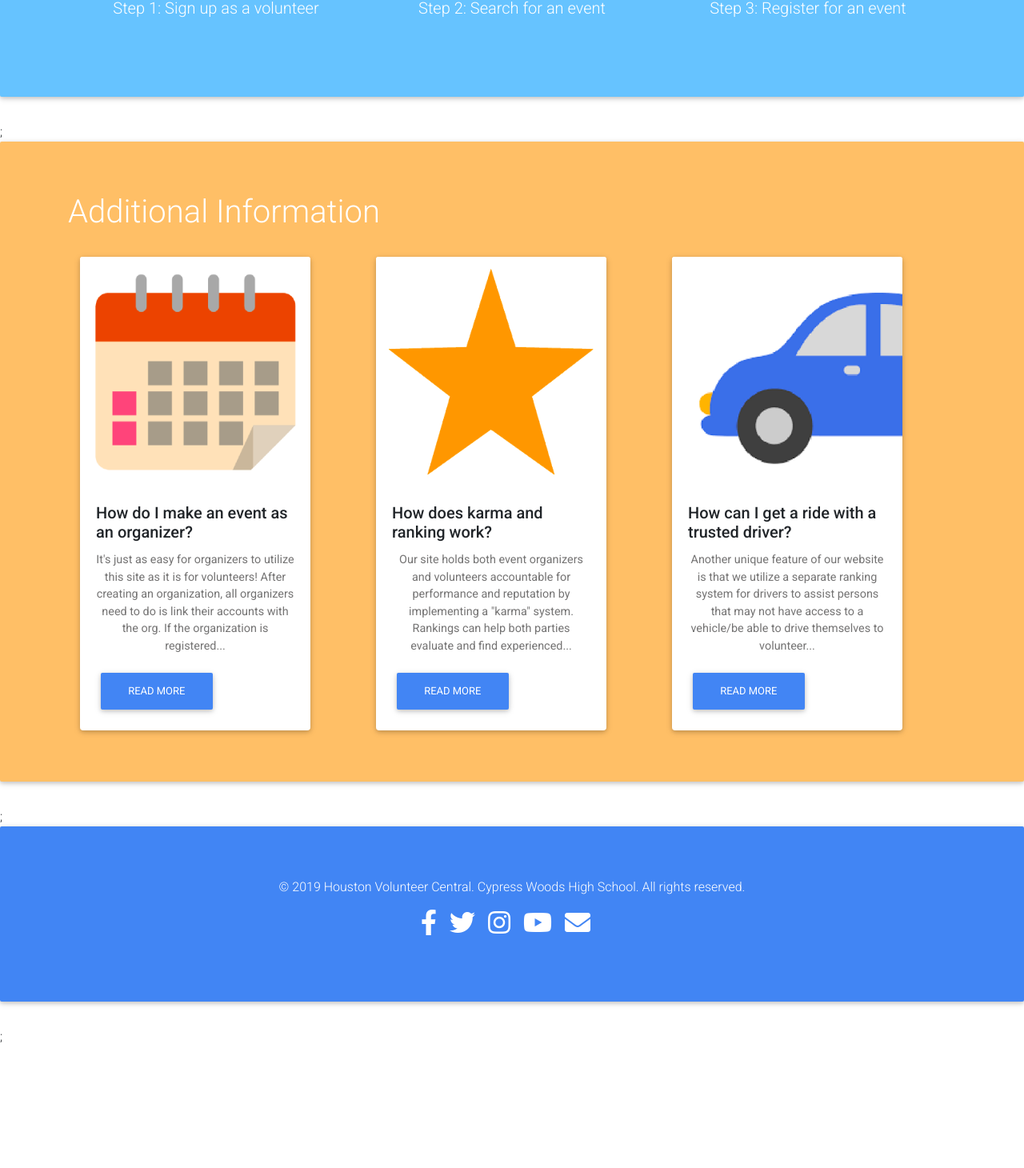
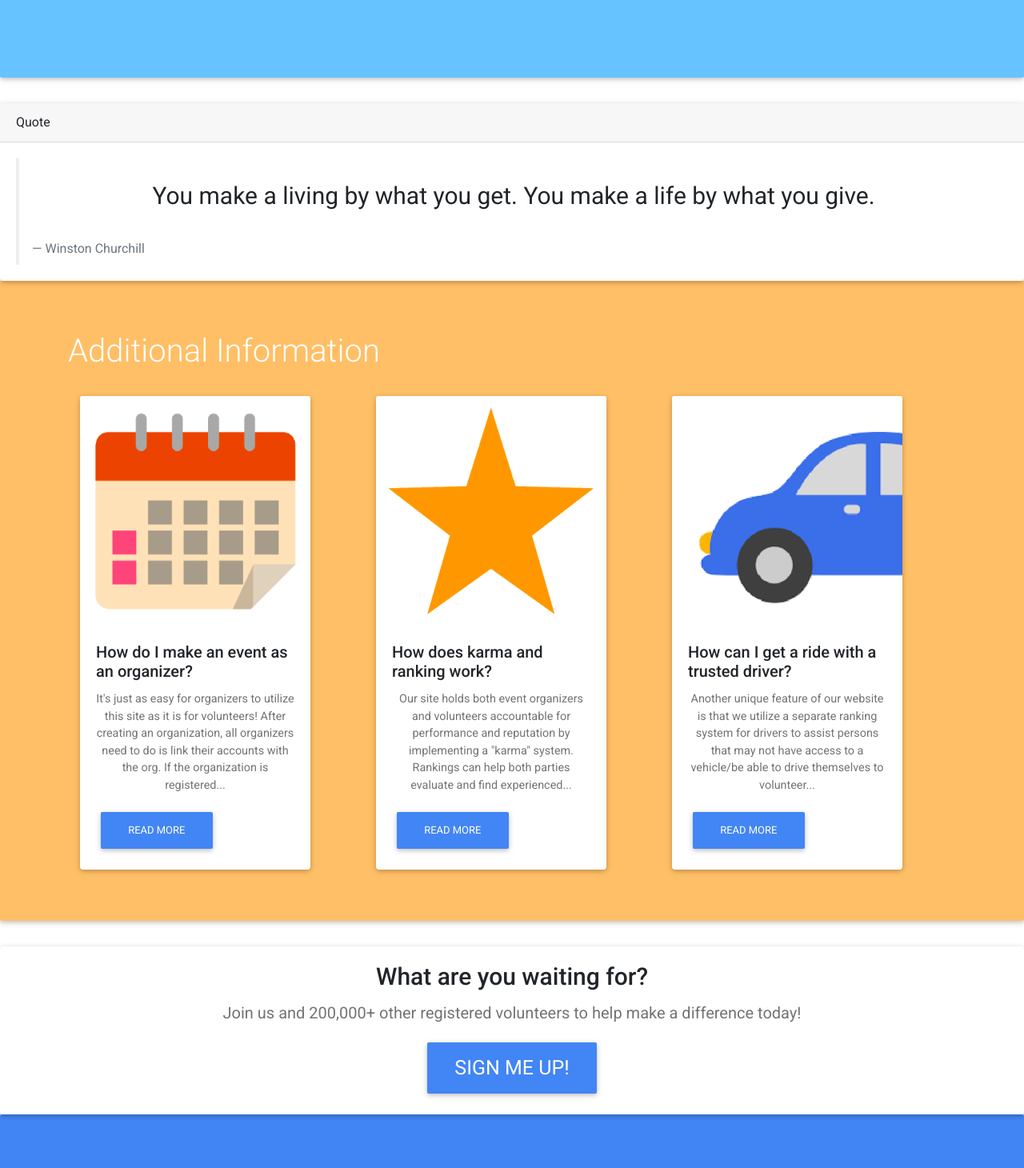
Before and after one commit to qwetboy10/YunginsHoustonHackathon, a React (Create React App) app in the folder Frontend/front/: page / in a window 1280 px wide. Shown: the part 1774-3234 px from the top of the page at 80% size. Before the commit the page ends 3082 px from the top, so only its background shows below. Built offline with nearby package versions, Linux system fonts and the light colour scheme.

Commit message:
updated home page even more than before

```diff
--- a/Frontend/front/src/Home.js
+++ b/Frontend/front/src/Home.js
@@ -68,7 +68,7 @@ class Home extends Component {
                 alt="First slide"
                 />
             </Container>
-            </Jumbotron>;
+            </Jumbotron>
 
             <Jumbotron fluid style={{backgroundColor:'#66c3ff'}}>
             <Container>
@@ -124,7 +124,22 @@ class Home extends Component {
                 </p>
 
             </Container>
-            </Jumbotron>;
+            </Jumbotron>
+
+            <Card>
+            <Card.Header>Quote</Card.Header>
+            <Card.Body>
+                <blockquote className="blockquote mb-0">
+                <p style={{fontSize:30}}>
+                    {' '}
+                    You make a living by what you get. You make a life by what you give.{' '}
+                </p>
+                <footer className="blockquote-footer">
+                    Winston Churchill
+                </footer>
+                </blockquote>
+            </Card.Body>
+            </Card>
 
             <Jumbotron fluid style={{backgroundColor:'#ffbf66'}}>
             <Container>
@@ -172,9 +187,19 @@ class Home extends Component {
                 </Container>
 
             </Container>
-            </Jumbotron>;
+            </Jumbotron>
 
-            <Footer />;
+            <Card className="text-center">
+            <Card.Body>
+                <Card.Title style={{fontSize:30}}>What are you waiting for?</Card.Title>
+                <Card.Text style={{fontSize:20}}>
+                Join us and 200,000+ other registered volunteers to help make a difference today!
+                </Card.Text>
+                <Button variant="primary" style={{fontSize:25}}>SIGN ME UP!</Button>
+            </Card.Body>
+            </Card>
+
+            <Footer />
 
           </div>
         );
```
